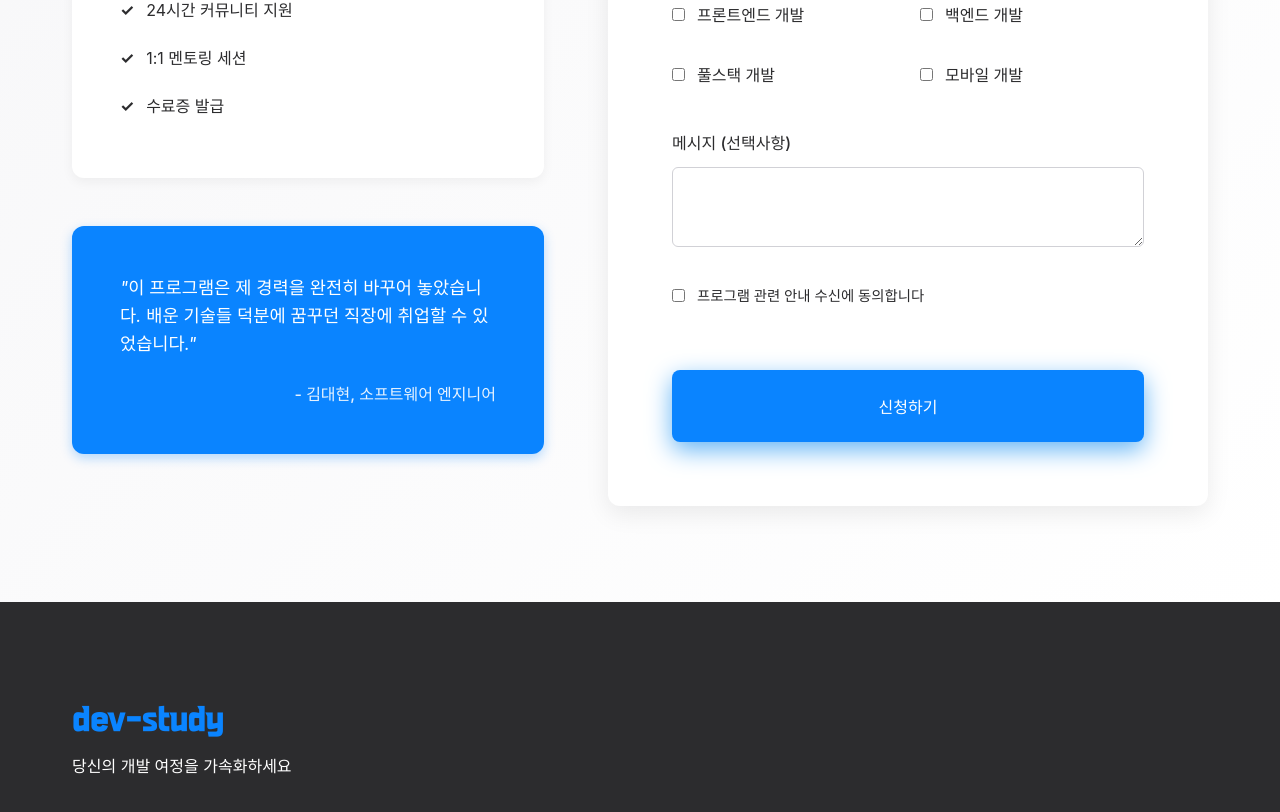
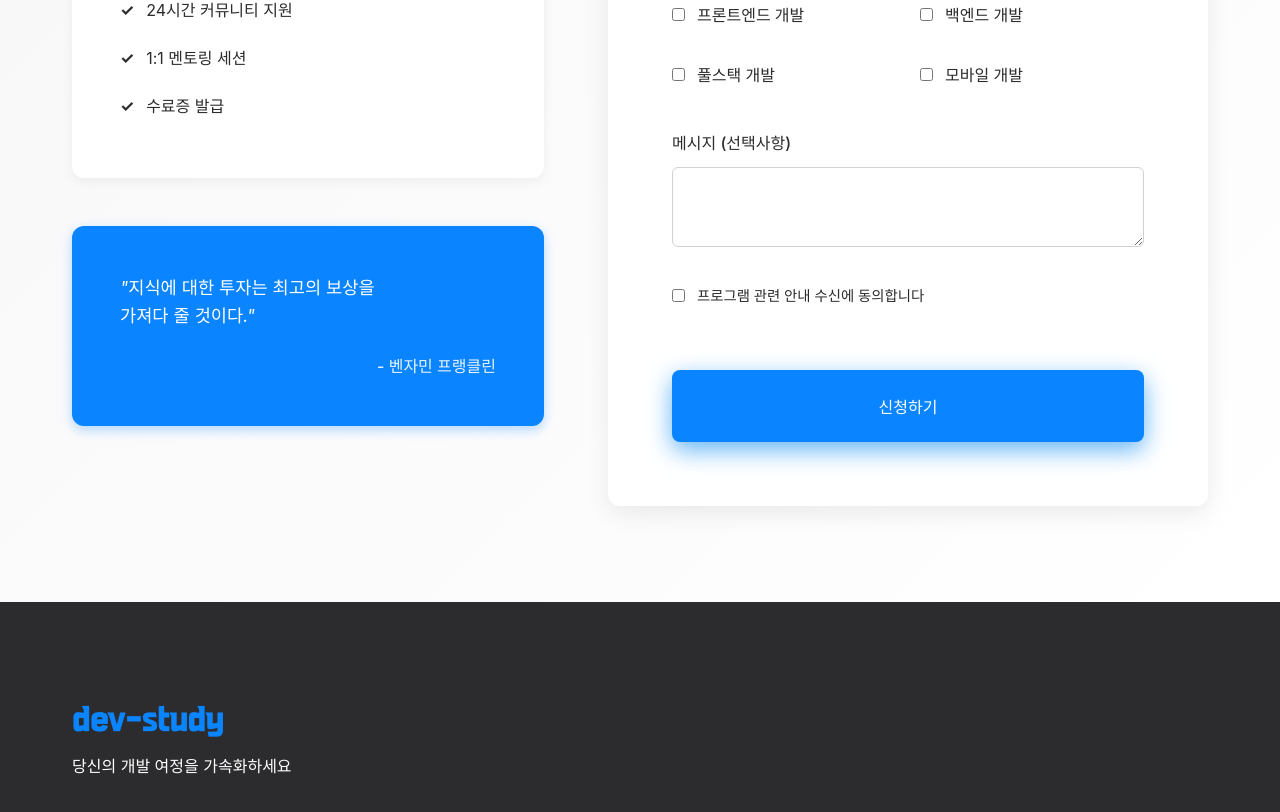
Before and after one commit to kss2002/dev-study, a React (Vite) app: page / in a window 1280 px wide. Shown: the part 6121-6933 px from the top of the page. Built offline with nearby package versions, Linux system fonts and the light colour scheme.

Commit message:
snippet modify

```diff
--- a/src/components/Register.jsx
+++ b/src/components/Register.jsx
@@ -84,12 +84,10 @@ function Register() {
 
             <div className="testimonial-snippet">
               <p>
-                "이 프로그램은 제 경력을 완전히 바꾸어 놓았습니다. 배운 기술들
-                덕분에 꿈꾸던 직장에 취업할 수 있었습니다."
+                "지식에 대한 투자는 최고의 보상을 <br />
+                가져다 줄 것이다."
               </p>
-              <div className="snippet-author">
-                - 김대현, 소프트웨어 엔지니어
-              </div>
+              <div className="snippet-author">- 벤자민 프랭클린</div>
             </div>
           </div>
 
```
